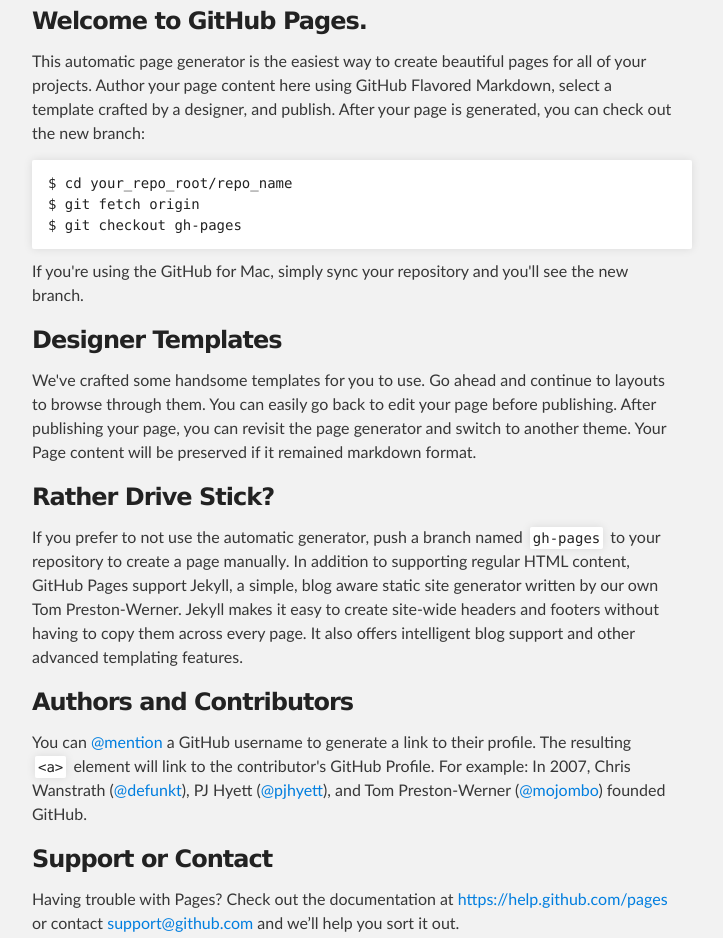
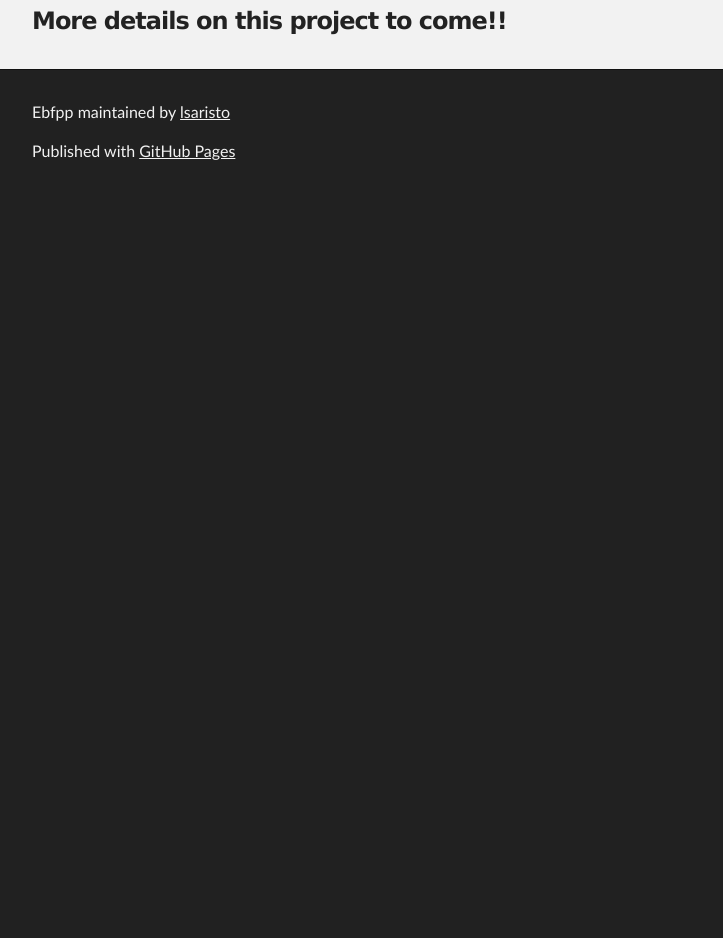
Before and after one commit to lsaristo/EBFpp, a plain HTML site: page index.html in a window 1280 px wide. Shown: the part 257-1195 px from the top of the page, without its empty margins (288-1011 px from the left). After the commit the page ends 800 px from the top, so only its background shows below. Drawn offline with Linux system fonts and the light colour scheme.

```diff
--- a/index.html
+++ b/index.html
@@ -32,36 +32,7 @@
     <div id="main_content_wrap" class="outer">
       <section id="main_content" class="inner">
         <h3>
-<a id="welcome-to-github-pages" class="anchor" href="#welcome-to-github-pages" aria-hidden="true"><span class="octicon octicon-link"></span></a>Welcome to GitHub Pages.</h3>
-
-<p>This automatic page generator is the easiest way to create beautiful pages for all of your projects. Author your page content here using GitHub Flavored Markdown, select a template crafted by a designer, and publish. After your page is generated, you can check out the new branch:</p>
-
-<pre><code>$ cd your_repo_root/repo_name
-$ git fetch origin
-$ git checkout gh-pages
-</code></pre>
-
-<p>If you're using the GitHub for Mac, simply sync your repository and you'll see the new branch.</p>
-
-<h3>
-<a id="designer-templates" class="anchor" href="#designer-templates" aria-hidden="true"><span class="octicon octicon-link"></span></a>Designer Templates</h3>
-
-<p>We've crafted some handsome templates for you to use. Go ahead and continue to layouts to browse through them. You can easily go back to edit your page before publishing. After publishing your page, you can revisit the page generator and switch to another theme. Your Page content will be preserved if it remained markdown format.</p>
-
-<h3>
-<a id="rather-drive-stick" class="anchor" href="#rather-drive-stick" aria-hidden="true"><span class="octicon octicon-link"></span></a>Rather Drive Stick?</h3>
-
-<p>If you prefer to not use the automatic generator, push a branch named <code>gh-pages</code> to your repository to create a page manually. In addition to supporting regular HTML content, GitHub Pages support Jekyll, a simple, blog aware static site generator written by our own Tom Preston-Werner. Jekyll makes it easy to create site-wide headers and footers without having to copy them across every page. It also offers intelligent blog support and other advanced templating features.</p>
-
-<h3>
-<a id="authors-and-contributors" class="anchor" href="#authors-and-contributors" aria-hidden="true"><span class="octicon octicon-link"></span></a>Authors and Contributors</h3>
-
-<p>You can <a href="https://github.com/blog/821" class="user-mention">@mention</a> a GitHub username to generate a link to their profile. The resulting <code>&lt;a&gt;</code> element will link to the contributor's GitHub Profile. For example: In 2007, Chris Wanstrath (<a href="https://github.com/defunkt" class="user-mention">@defunkt</a>), PJ Hyett (<a href="https://github.com/pjhyett" class="user-mention">@pjhyett</a>), and Tom Preston-Werner (<a href="https://github.com/mojombo" class="user-mention">@mojombo</a>) founded GitHub.</p>
-
-<h3>
-<a id="support-or-contact" class="anchor" href="#support-or-contact" aria-hidden="true"><span class="octicon octicon-link"></span></a>Support or Contact</h3>
-
-<p>Having trouble with Pages? Check out the documentation at <a href="https://help.github.com/pages">https://help.github.com/pages</a> or contact <a href="mailto:support@github.com">support@github.com</a> and we’ll help you sort it out.</p>
+<a id="more-details-on-this-project-to-come" class="anchor" href="#more-details-on-this-project-to-come" aria-hidden="true"><span class="octicon octicon-link"></span></a>More details on this project to come!!</h3>
       </section>
     </div>
 
```
Also changed, not shown: params.json (+1 -1 lines).
